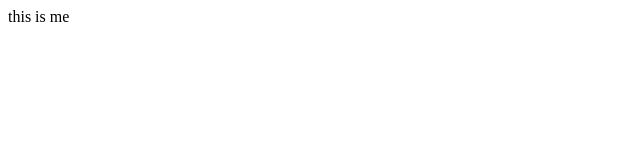
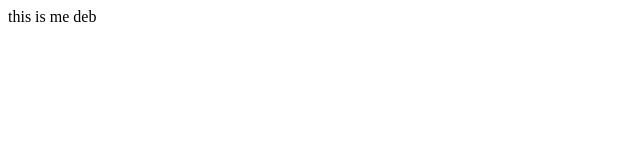
Before and after one commit to debsss210/try2, a plain HTML site: page index.html in a window 1280 px wide. Shown: the full height of the page, 0-640 px from the left. Drawn offline with Linux system fonts and the light colour scheme.

Commit message:
Update index.html

```diff
--- a/index.html
+++ b/index.html
@@ -6,7 +6,7 @@
     <title>Document title</title>
 </head>
 <body>
-    this is me
+    this is me deb
 </body>
 <!-- <script src="js/tut2.js"></script> -->
 <script src="js/tut3.js"></script>
```
